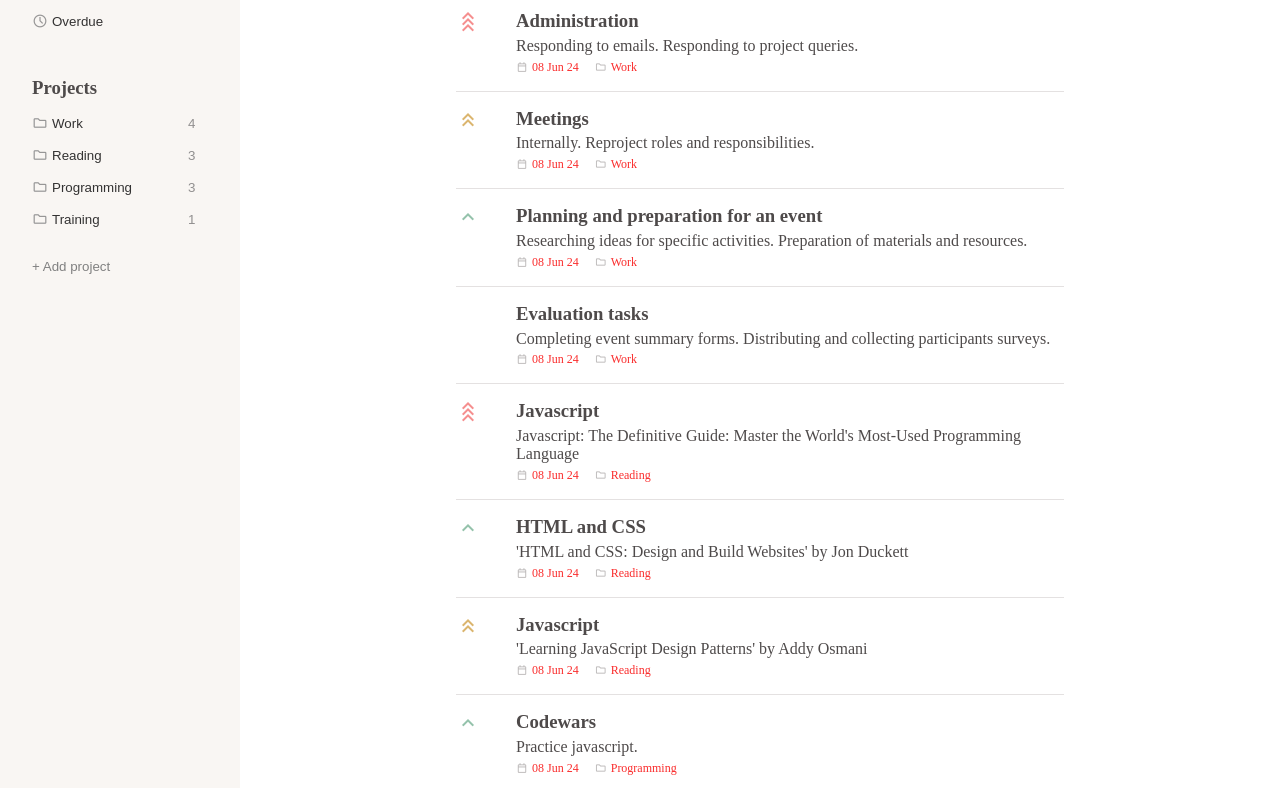
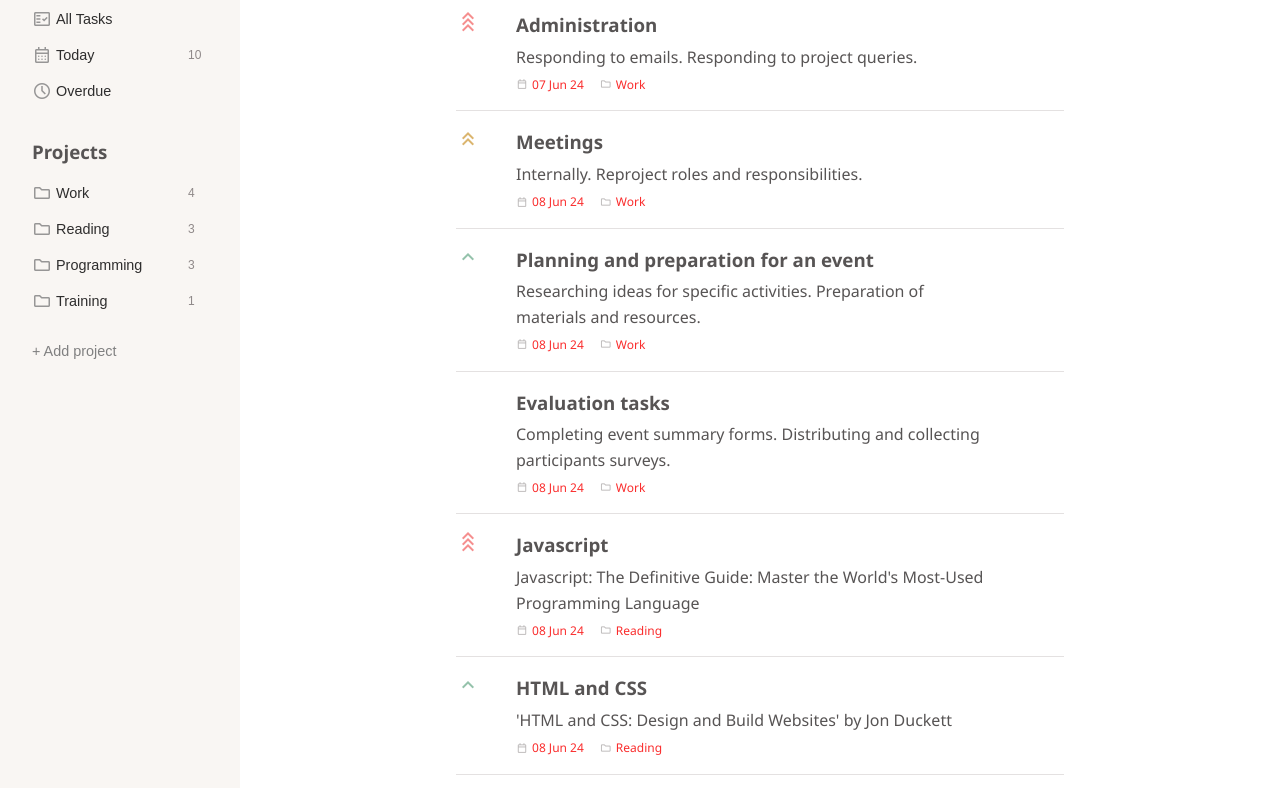
Before and after one commit to NRG55/todo-list, a website built with webpack: page src/index.html in a window 1280 px wide. Shown: the part 119-907 px from the top of the page. Built offline with nearby package versions, Linux system fonts and the light colour scheme.

Commit message:
Task-display-controller.js - updateNumberOfTasksTasksButton method is updated (today tasks).

```diff
--- a/src/defaultData.js
+++ b/src/defaultData.js
@@ -15,7 +15,8 @@ export function createDefaultData() {
         "Administration",
         "Responding to emails. Responding to project queries.",
         "",
-        format(new Date(), "yyyy-MM-dd"),
+        "2024-06-07",
+        // format(new Date(), "yyyy-MM-dd"),
         "high",
         "Work"
     );
--- a/src/elements.js
+++ b/src/elements.js
@@ -12,10 +12,10 @@ export default class RenderElement {
         buttonsWrap.classList.add('left-sidebar-all-tasks');
 
         const allTasksButton = document.createElement('button');
-        allTasksButton.classList.add('all-tasks-button');
+        allTasksButton.classList.add("all-tasks-button", "left-sidebar-tasks-button");
 
         const allTasksIconSpan = document.createElement('span');
-        allTasksIconSpan.classList.add('material-symbols-outlined');
+        allTasksIconSpan.classList.add('material-symbols-outlined', "all-tasks-icon-span");
         allTasksIconSpan.textContent = 'fact_check';
 
         const allTaskstext = document.createElement('span');
@@ -24,10 +24,10 @@ export default class RenderElement {
         allTasksButton.append(allTasksIconSpan, allTaskstext);
 
         const todayTasksButton = document.createElement('button');
-        todayTasksButton.classList.add('today-tasks-button');
+        todayTasksButton.classList.add("today-tasks-button", "left-sidebar-tasks-button");
 
         const todayTasksIconSpan = document.createElement('span');
-        todayTasksIconSpan.classList.add('material-symbols-outlined');
+        todayTasksIconSpan.classList.add("material-symbols-outlined", "all-tasks-icon-span");
         todayTasksIconSpan.textContent = 'calendar_month';
 
         const todayTasksText = document.createElement('span');
@@ -36,10 +36,10 @@ export default class RenderElement {
         todayTasksButton.append(todayTasksIconSpan, todayTasksText);
 
         const overdueTasksButton = document.createElement('button');
-        overdueTasksButton.classList.add('overdue-tasks-button');
+        overdueTasksButton.classList.add("overdue-tasks-button", "left-sidebar-tasks-button");
 
         const overdueTasksIconSpan = document.createElement('span');
-        overdueTasksIconSpan.classList.add('material-symbols-outlined');
+        overdueTasksIconSpan.classList.add("material-symbols-outlined", "all-tasks-icon-span");
         overdueTasksIconSpan.textContent = 'schedule';
 
         const overdueTasksText = document.createElement('span');
@@ -59,7 +59,7 @@ export default class RenderElement {
         projectButton.id = project
 
         const iconSpan = document.createElement('span');
-        iconSpan.classList.add('material-symbols-outlined');
+        iconSpan.classList.add("material-symbols-outlined", "project-icon-span");
         iconSpan.textContent = 'folder'
 
         const text = document.createElement('span');
--- a/src/index.js
+++ b/src/index.js
@@ -3,6 +3,7 @@ import './style.css'
 import TodoList from './todo-list-controller.js';
 import Project from './project.js';
 import Task from './task.js';
+import { isToday } from 'date-fns';
 import RenderElement from './elements.js';
 import WebpageController from './webpage-controller.js';
 import ProjectTaskList from './todo-list-controller.js';
@@ -56,7 +57,14 @@ webpageController.renderHomepage();
 const renderElement = new RenderElement;
 // console.log(renderElement)
 
+myProjectsList.tasks.filter(element => {
 
+    if (isToday(element.dueDate)) {
+        return console.log(element.dueDate)
+    }
+
+
+    })
 
 
 
--- a/src/style.css
+++ b/src/style.css
@@ -6,13 +6,16 @@
 
 html, body {
     height: 100%;
-    color: #4e4a4a;
+    color: #575454;
+    font-family: 'Segoe UI', Tahoma, Geneva, Verdana, sans-serif;
+    line-height: 1.6;
 }
 
 header {
     height: 2.5rem;
     padding-left: 20px;
     background: linear-gradient(90deg, #f9f6f3 240px, white 0%);
+    /* color: #8d8780;  */
 }
 
 button {
@@ -20,6 +23,7 @@ button {
     background-color: transparent;
     border: none;
     padding: 8px 12px;
+    font-size: 0.9rem;
 }
 
 input, textarea, select, option {
@@ -44,6 +48,7 @@ input, textarea, select, option {
     display: grid;
     grid-template-rows: 8rem auto;
     padding: 20px;
+    padding-top: 80px;
     background-color:#f9f6f3;
 }
 
@@ -63,7 +68,7 @@ input, textarea, select, option {
     align-items: center;
     gap: 4px;
     text-align: left;
-    color: rgb(51, 50, 50);
+    color: rgb(46, 45, 45);
 
     &:hover {
         background-color:#f3efea;
@@ -76,14 +81,21 @@ input, textarea, select, option {
             color:rgb(241, 66, 66);
         }
     }
+
+    .project-icon-span,
+    .all-tasks-icon-span {
+        font-size: 20px;
+    }
 }
 
 .tasks-span {
-    color: rgb(145, 143, 143);
+    color: rgb(143, 137, 137);
+    font-size: 12px;
 }
 
 .left-sidebar-project-button {
     position: relative;
+    /* color: #3d3c3c;     */
 
     .project-button-settings {
         display: none;
@@ -236,7 +248,7 @@ dialog {
     }
 
     textarea {
-        height: calc(100% - 16px);
+        height: calc(100% - 24px);
     }
 
     button {
@@ -317,15 +329,16 @@ dialog {
     gap: 0.5rem;
 
     .task-info-third-div {
-        display: none;
+        /* display: none; */
+        visibility: hidden;
     }
 
     &:hover {
         .task-info-third-div {
-            display: block;
+            /* display: block; */
+            visibility: visible;
         }
     }
-
 }
 
 .task-name, .task-description {
--- a/src/task-display-controller.js
+++ b/src/task-display-controller.js
@@ -1,4 +1,5 @@
 import myProjectsList from "./index.js";
+import { isToday } from 'date-fns';
 
 export function taskPriorityHandler(task) {
     const taskPrioritySpan = document.createElement("span");
@@ -30,7 +31,7 @@ export function taskPriorityHandler(task) {
 
 export function updateNumberOfTasks(project) {
     updateNumberOfTasksHeader(project);
-    updateNumberOfTasksAllTasksButton();
+    updateNumberOfTasksTasksButton();
     updateNumberOfTasksProjectButtons();
 };
 
@@ -52,18 +53,51 @@ export function updateNumberOfTasksProjectButtons() {
     });
 };
 
-export function updateNumberOfTasksAllTasksButton() {
-        const allTasksButton = document.querySelector('.all-tasks-button');
-        const taskNumberSpan = document.createElement('span');
-        taskNumberSpan.className = "tasks-span";
+export function updateNumberOfTasksTasksButton() {
+    const tasksButtons = document.querySelectorAll(".left-sidebar-tasks-button");
 
-        if (allTasksButton.contains(allTasksButton.querySelector('.tasks-span'))) {
-           allTasksButton.querySelector('.tasks-span').remove();
+    tasksButtons.forEach((button) => {
+          if (button.contains(button.querySelector('.tasks-span'))) {
+            button.querySelector('.tasks-span').remove();
+          };
+
+      console.log(button)
+
+      if (button.classList.contains("today-tasks-button")) {
+
+        console.log("HEY")
+
+      const taskNumberSpan = document.createElement('span');
+      taskNumberSpan.className = "tasks-span";
+
+
+      const todayTasks = myProjectsList.tasks.filter(element => {
+        if(isToday(element.dueDate)) {
+          return element;
         };
+      });
 
-        const tasksNumber = myProjectsList.tasks.length;
-        taskNumberSpan.innerHTML = tasksNumber;
-        allTasksButton.appendChild(taskNumberSpan);
+
+    taskNumberSpan.innerHTML = todayTasks.length;
+
+      // taskNumberSpan.innerHTML = tasksNumber;
+      button.appendChild(taskNumberSpan);
+    };
+  });
+
+
+
+          // const allTasksButton = document.querySelector('.all-tasks-button');
+          // const taskNumberSpan = document.createElement('span');
+          // taskNumberSpan.className = "tasks-span";
+
+          // if (allTasksButton.contains(allTasksButton.querySelector('.tasks-span'))) {
+          //   allTasksButton.querySelector('.tasks-span').remove();
+          // };
+
+          // const tasksNumber = myProjectsList.tasks.length;
+          // taskNumberSpan.innerHTML = tasksNumber;
+          // allTasksButton.appendChild(taskNumberSpan);
 };
 
 export function updateNumberOfTasksHeader(project) {
@@ -76,6 +110,6 @@ export function updateNumberOfTasksHeader(project) {
     taskContainerHeaderSpan.innerHTML = `(${myProjectsList.tasks.length})`;
 }
 
-export function renderAllTasks() {
+export function renderTodayTasks() {
 
 }
--- a/src/webpage-controller.js
+++ b/src/webpage-controller.js
@@ -15,12 +15,23 @@ export default class WebpageController {
     };
 
     initTasksButtons() {
-        const allTaskButton = document.querySelector('.all-tasks-button');
-        allTaskButton.addEventListener('click', () => {
+        const allTasksButton = document.querySelector('.all-tasks-button');
+        const todayTasksButton = document.querySelector('.today-tasks-button');
+        const overdueTasksButton = document.querySelector('.overdue-tasks-button');
+
+        allTasksButton.addEventListener('click', () => {
             this.updateHeader("All Tasks");
+            this.renderTasks();
+            updateNumberOfTasks();
+        });
+
+        todayTasksButton.addEventListener('click', () => {
+            this.updateHeader("Today");
             this.renderTasks();
            updateNumberOfTasks();
         });
+
+
     };
 
     renderProjectButtons() {
```
Also changed, not shown: src/todo-list-controller.js (line endings or trailing spaces).
